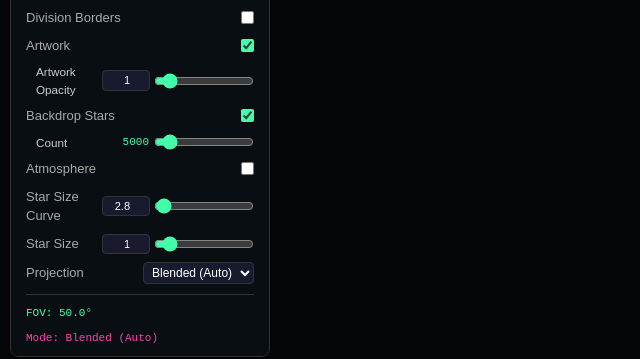
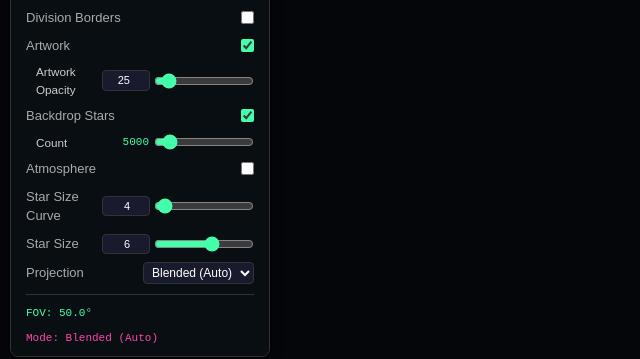
Before and after one commit to project-skymap/builder, a Next.js app: page / in a window 1280 px wide. Shown: the part 373-732 px from the top of the page, without its empty margins (0-640 px from the left). Built offline with nearby package versions, Linux system fonts and the light colour scheme.

Commit message:
[SKY-28] constellation cfg

```diff
--- a/app/page.tsx
+++ b/app/page.tsx
@@ -57,11 +57,11 @@ export default function Page() {
   const [initialLon, setInitialLon] = useState(275);
   const [currentFov, setCurrentFov] = useState(50);
   const [showConstellationArt, setShowConstellationArt] = useState(true);
-  const [constellationBaseOpacity, setConstellationBaseOpacity] = useState(1.0);
+  const [constellationBaseOpacity, setConstellationBaseOpacity] = useState(25);
   const [showBackdropStars, setShowBackdropStars] = useState(true);
   const [backdropStarsCount, setBackdropStarsCount] = useState(5000);
-  const [starSizeExponent, setStarSizeExponent] = useState(2.8);
-  const [starSizeScale, setStarSizeScale] = useState(1.0);
+  const [starSizeExponent, setStarSizeExponent] = useState(4.0);
+  const [starSizeScale, setStarSizeScale] = useState(6.0);
   const [showAtmosphere, setShowAtmosphere] = useState(false);
   const [projection, setProjection] = useState<"perspective" | "stereographic" | "blended">("blended");
   const [constellationConfig, setConstellationConfig] = useState<any>(null);
@@ -411,14 +411,14 @@ export default function Page() {
                 <div style={{ display: "flex", alignItems: "center", gap: 4 }}>
                     <input
                         type="number"
-                        min="0" max="10" step="0.1"
+                        min="0" max="300" step="1"
                         value={constellationBaseOpacity}
                         onChange={e => setConstellationBaseOpacity(Number(e.target.value))}
                         style={{ width: 48, background: "#1a1a2e", color: "#fff", border: "1px solid #333", borderRadius: 4, padding: "1px 4px", fontSize: 11, textAlign: "right" }}
                     />
                     <input
                         type="range"
-                        min="0" max="10" step="0.1"
+                        min="0" max="300" step="1"
                         value={constellationBaseOpacity}
                         onChange={e => setConstellationBaseOpacity(Number(e.target.value))}
                     />
```
